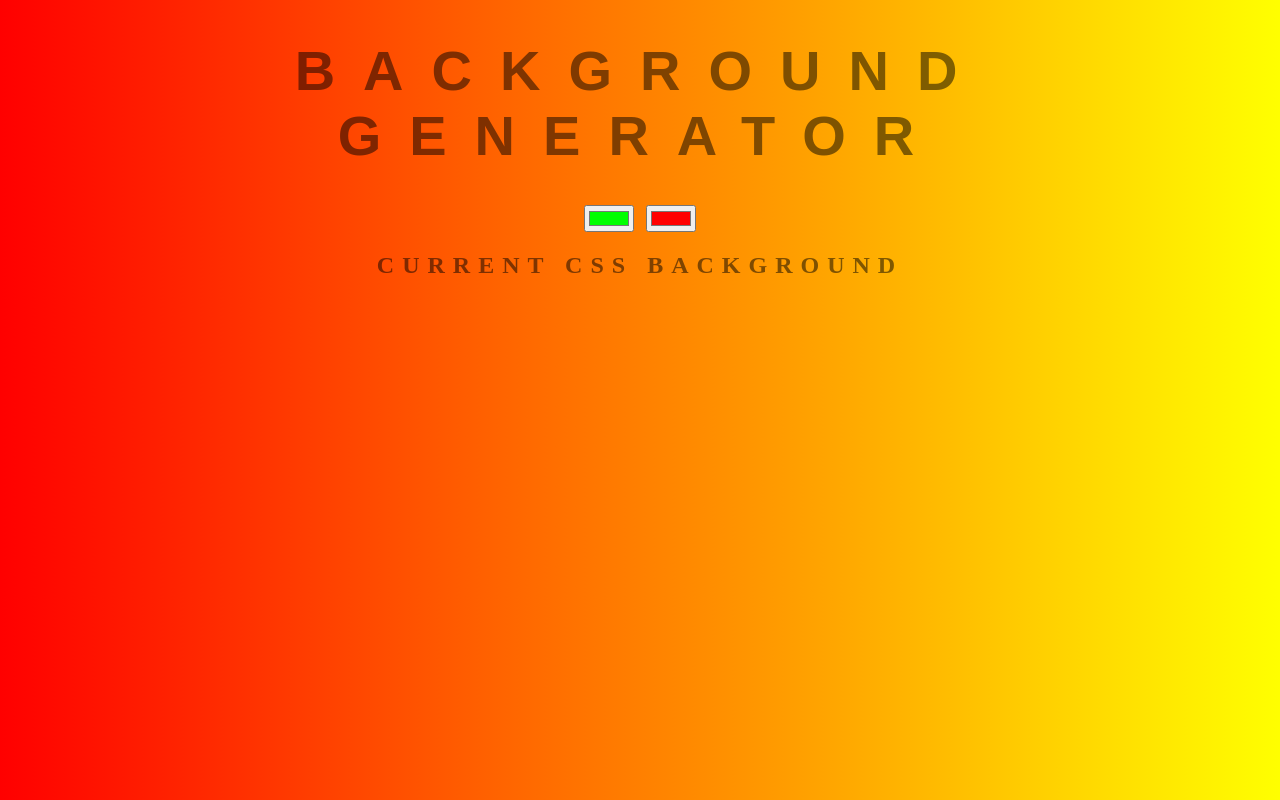
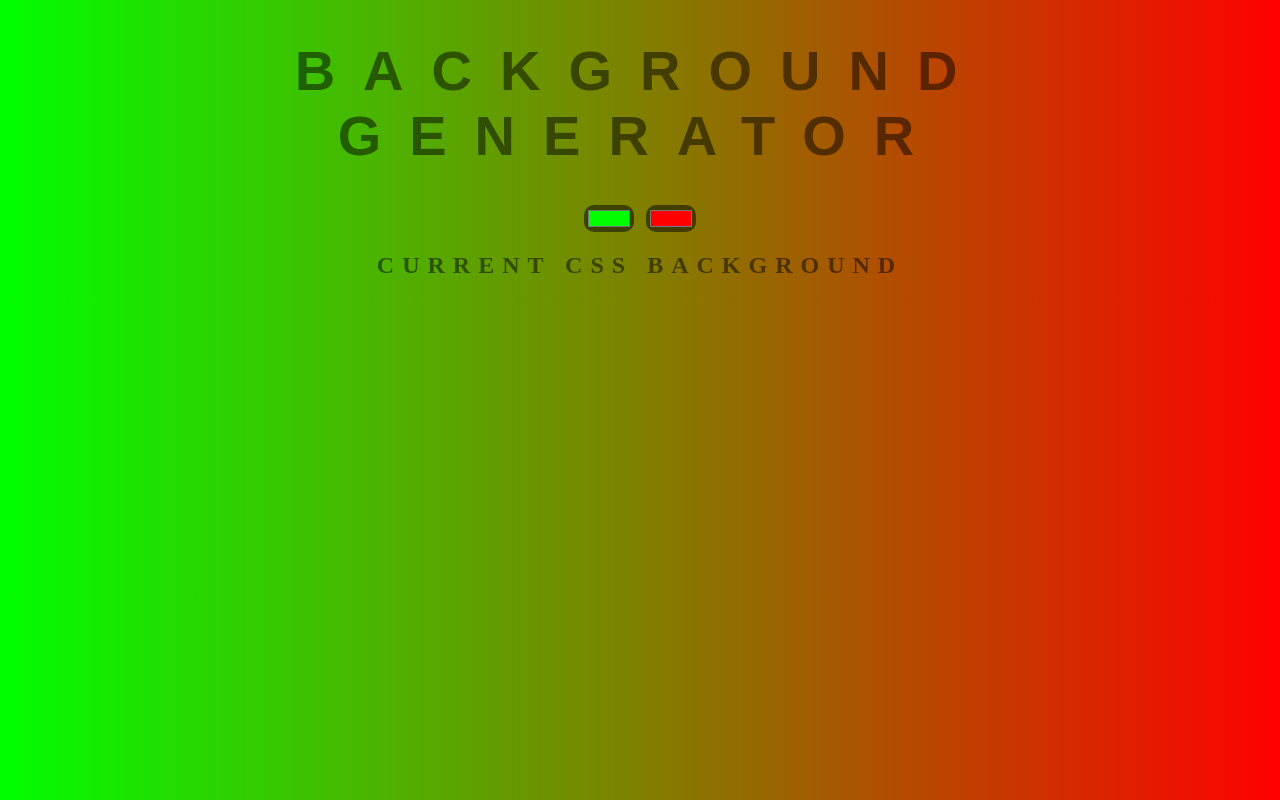
Before and after one commit to masonsinner/Background-Generator, a plain HTML site: page index.html in a window 1280 px wide. Drawn offline with Linux system fonts and the light colour scheme.

Commit message:
Added rounded borders, fixed default background and added comments on JS

```diff
--- a/script.js
+++ b/script.js
@@ -2,9 +2,13 @@ const css = document.querySelector("h3");
 const color1 = document.querySelector(".color1");
 const color2 = document.querySelector(".color2");
 const body = document.getElementById("gradient");
-const random = document.getElementById("random");
 
-function setGradient(){
+
+
+//For input gradient
+
+
+const setGradient =() => {
 	body.style.background =
 	"linear-gradient(to right, "
 	 + color1.value
@@ -15,8 +19,9 @@ function setGradient(){
 	   css.textContent = body.style.background + ";";
 }
 
+//Event Listeners
+
+
 color1.addEventListener("input", setGradient);
 
 color2.addEventListener("input", setGradient);
-
-random.addEventListener("click", randomGradient);
--- a/style.css
+++ b/style.css
@@ -5,7 +5,7 @@ body {
     text-transform: uppercase;
     letter-spacing: .5em;
     top: 15%;
-	background: linear-gradient(to right, red , yellow); /* Standard syntax */
+	background: linear-gradient(to right, lime , red); /* Standard syntax */
 }
 
 h1 {
@@ -25,3 +25,23 @@ h3 {
     letter-spacing: 0.01em;
 
 }
+
+.color1 {
+    border-radius: 10px;
+    border: none;
+    background-color: rgba(0,0,0,.5);
+}
+
+.color1:hover {
+    cursor: pointer;
+}
+
+.color2 {
+    border-radius: 10px;
+    border: none;
+    background-color: rgba(0,0,0,.5);
+}
+
+.color2:hover {
+    cursor: pointer;
+}
```
